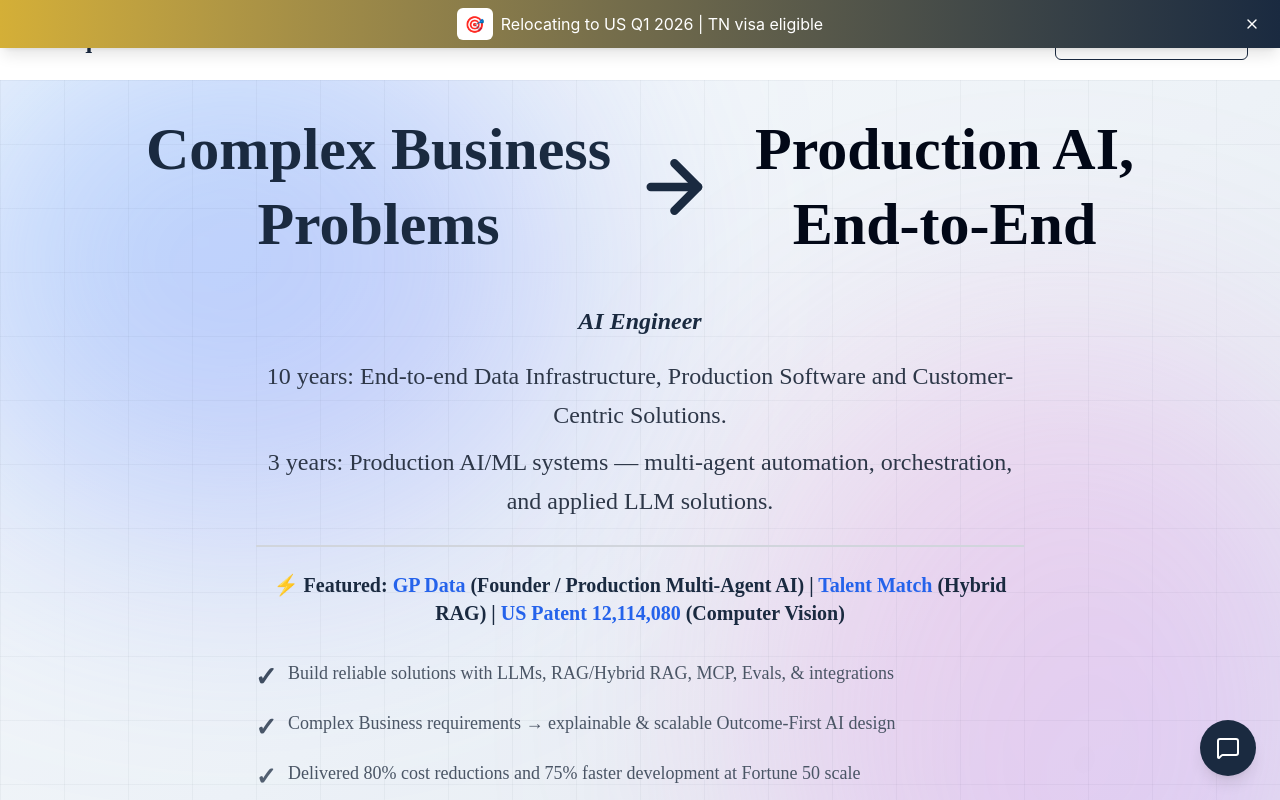
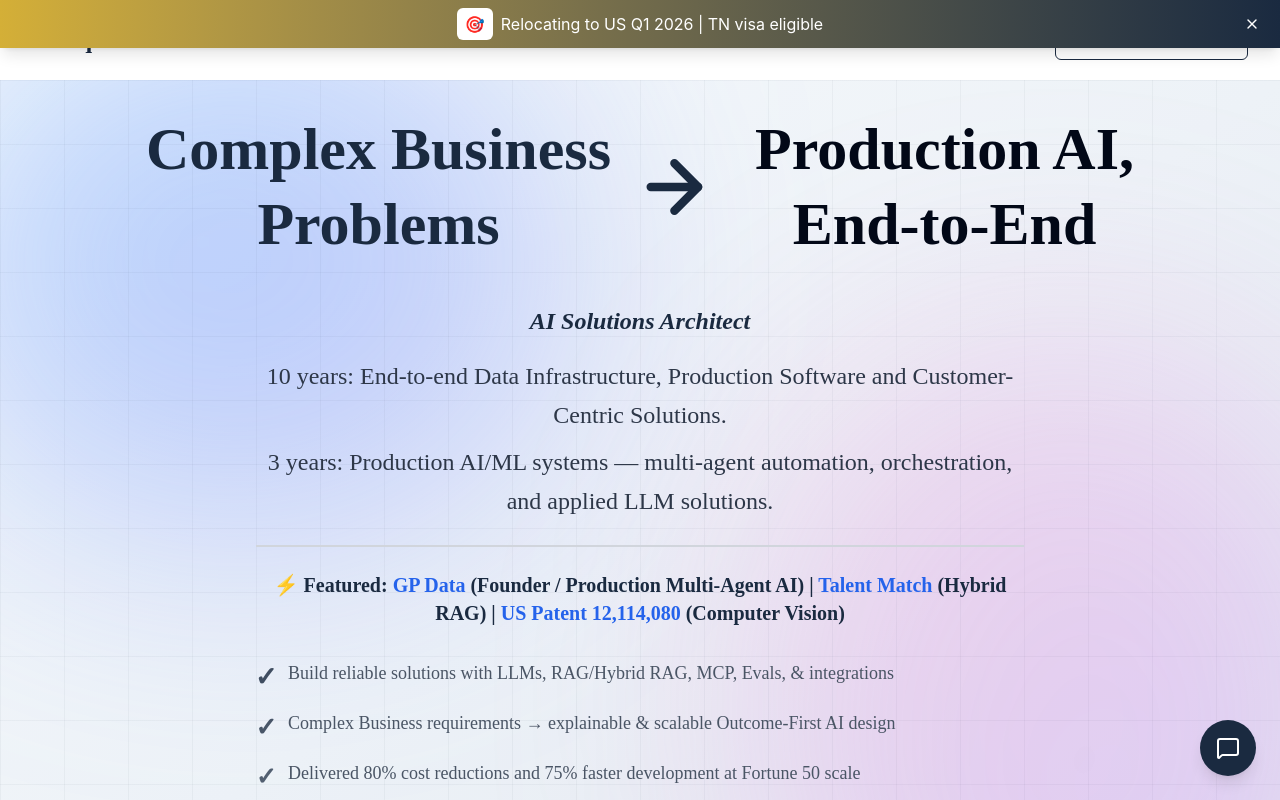
Before and after one commit to EnriquePaullada/EPWebsite, a React (Vite) app: page / in a window 1280 px wide. Shown: the top 800 px of the page. Built offline with nearby package versions, Linux system fonts and the light colour scheme; the HTML template or start-up script is replaced by a standard one.

Commit message:
Update Job Title

```diff
--- a/src/components/home/HeroSection.jsx
+++ b/src/components/home/HeroSection.jsx
@@ -116,7 +116,7 @@
             delay: 0.4
           }} className="body-serif text-xl md:text-2xl text-[#2D3748] leading-relaxed mb-8 text-center">
               <p className="mb-4">
-                <em className="font-semibold text-[#1A2A40]">AI Engineer</em>
+                <em className="font-semibold text-[#1A2A40]">AI Solutions Architect</em>
               </p>
               <p className="mb-2">10 years: End-to-end Data Infrastructure, Production Software and Customer-Centric Solutions.</p>
               <p>3 years: Production AI/ML systems — multi-agent automation, orchestration, and applied LLM solutions.</p>
```
